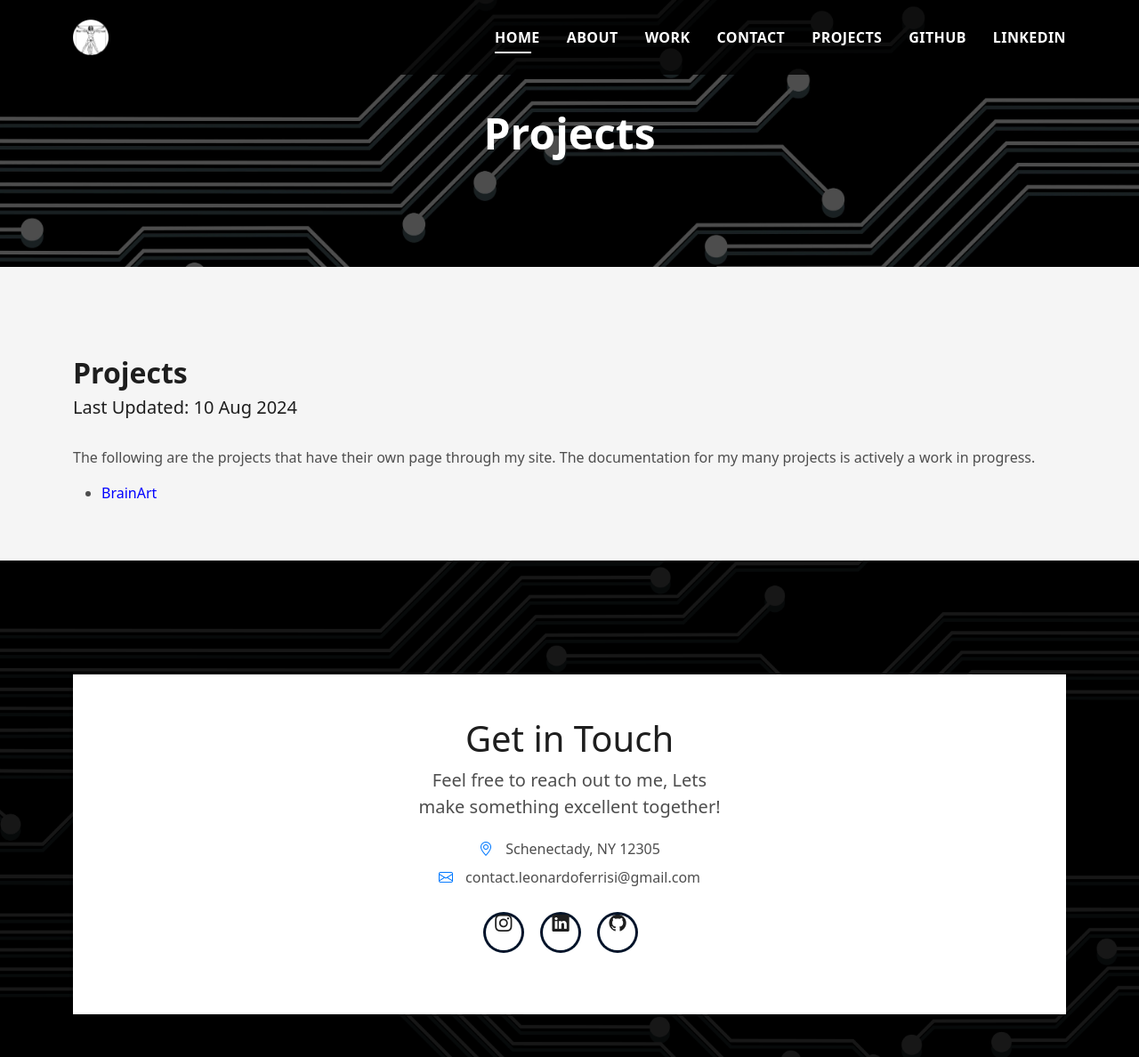
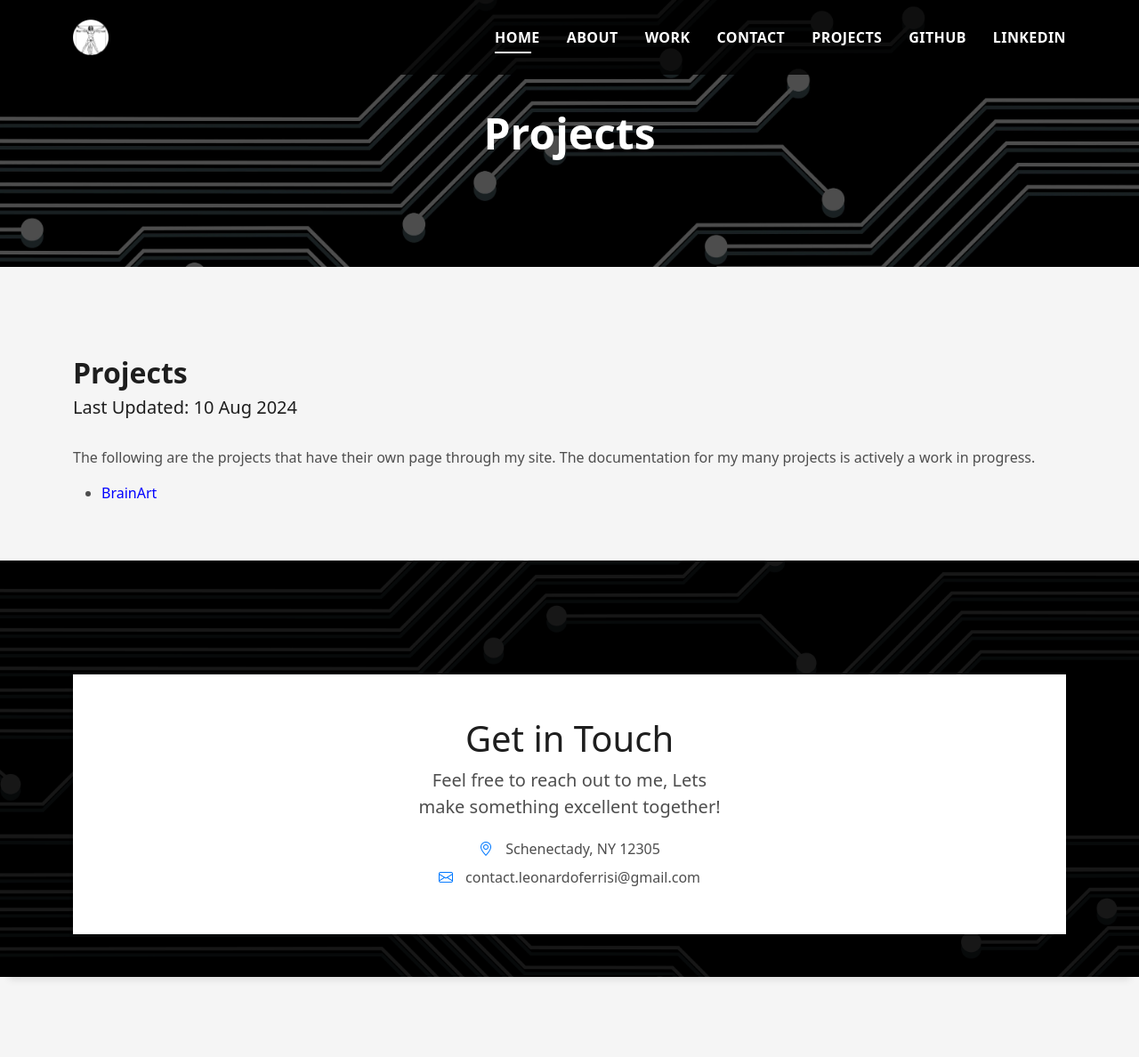
Before and after one commit to LeonardoFerrisi/portfolio-site, a Jekyll site: the page built from _categories/projects.md, in a window 1280 px wide and 1188 px high. Shown: the whole window at 89% size. Built offline with Jekyll 4.4.1, drawn with Linux system fonts in a browser that asks for light colours; nearby versions of some CDN libraries; library files that are not in the unit come from our copies; comment, search, counter and statistics services are not loaded.

Commit message:
removed socials from category page

```diff
--- a/_layouts/category_page.html
+++ b/_layouts/category_page.html
@@ -88,13 +88,6 @@ title: Category Layout
                         <li><span class="bi bi-envelope"></span> contact.leonardoferrisi@gmail.com</li>
                       </ul>
                     </div>
-                    <div class="socials">
-                      <ul>
-                        <li><a href="https://www.instagram.com/leonardoferrisi/"><span class="ico-circle"><i class="bi bi-instagram"></i></span></a></li>
-                        <li><a href="https://www.linkedin.com/in/leonardo-ferrisi"><span class="ico-circle"><i class="bi bi-linkedin"></i></span></a></li>
-                        <li><a href="https://github.com/LeonardoFerrisi"><span class="ico-circle"><i class="bi bi-github"></i></span></a></li>
-                      </ul>
-                    </div>
                   </div>
                 </center>
               </div>
```
